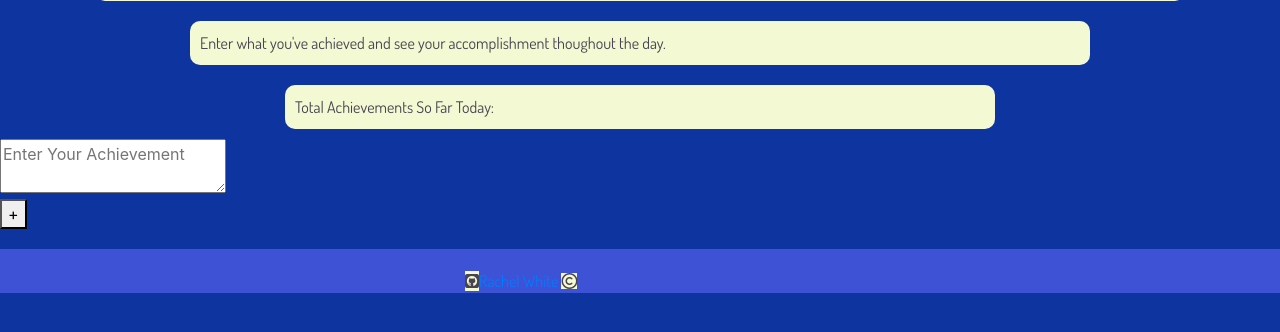
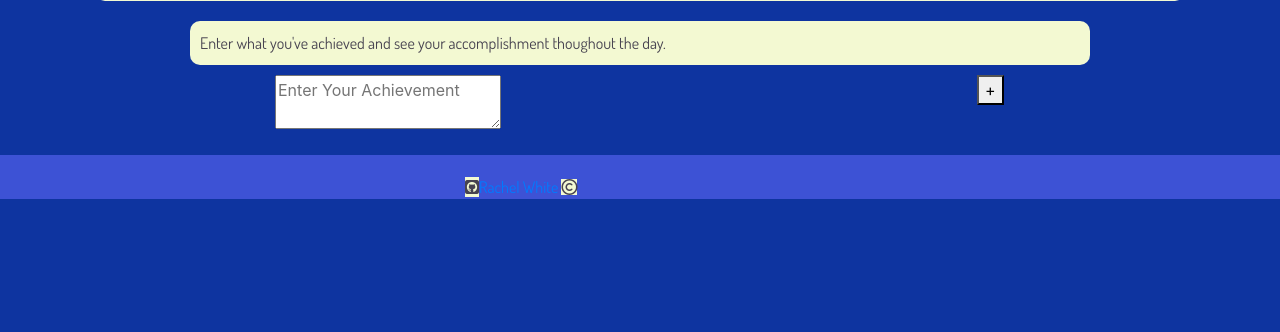
Before and after one commit to rachel-white/what-ive-done, a Flask app: template templates/today.html in a window 1280 px wide. Shown: the part 293-625 px from the top of the page. Run offline with Flask 2, Linux system fonts and the light colour scheme; the template is opened without the code that fills it, so the values that code supplies are empty; some libraries are stand-ins or nearby versions.

Commit message:
bootstrap divs

```diff
--- a/templates/today.html
+++ b/templates/today.html
@@ -41,14 +41,6 @@
 
 <div class="day">
     <div class="list-achieved">
-        <div class="total">
-            <div class="container">
-                <div class="row">
-                    <div class="offset-2 col-8"><p class="total-achievements">Total Achievements So Far Today:</p></div>
-                </div>
-            </div>
-
-            </div>
         <div class="achievement">
             {% for achievement in achievements %}
             <!--Generate from Mongo, each document is a new row -->
@@ -68,12 +60,19 @@
 
 </div>
 
+<div class="container">
     <form class="enter-achievement" action="/add_achievement" method="POST">
+    <div class="row">
+        <div class="offset-2 col-4 offset-sm-2 col-sm-2">
             <textarea name="achievement" placeholder="Enter Your Achievement" required></textarea>
+        </div>
         <input type="text" id="time" name="time" class="hide" value=""/>
         <input type="text" id="date" name="date" class="hide" value=""/>
-    <div class="time" name="time"></div>
+        <div class="col-2">
             <button onclick="generateTime()" class="submit-button">+</button>
+        </div>
+    </div>
     </form>
+</div>
 <script type="text/javascript" src="{{ url_for('static', filename='js/today.js') }}"></script>
 {% endblock %}
```
Lines whose indentation alone changed are shown as unchanged.
